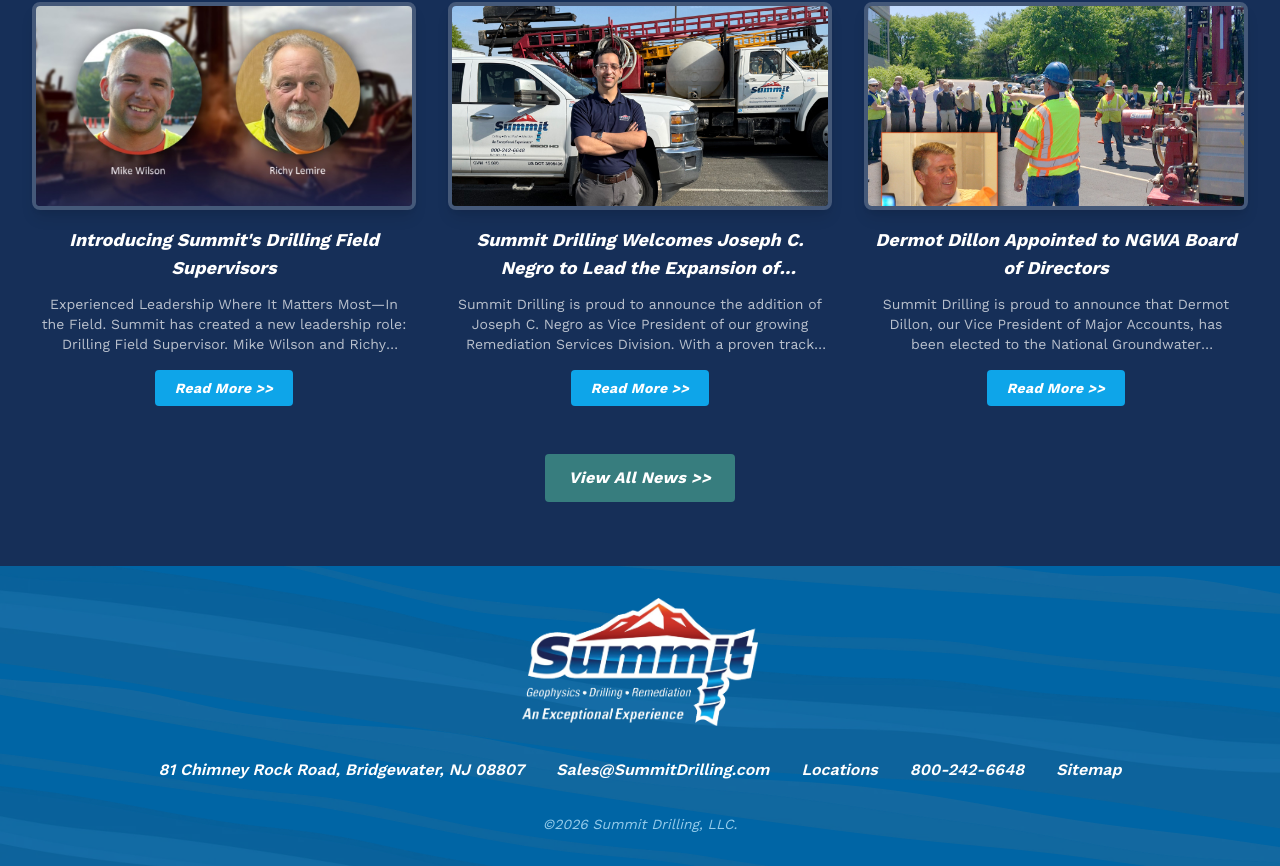
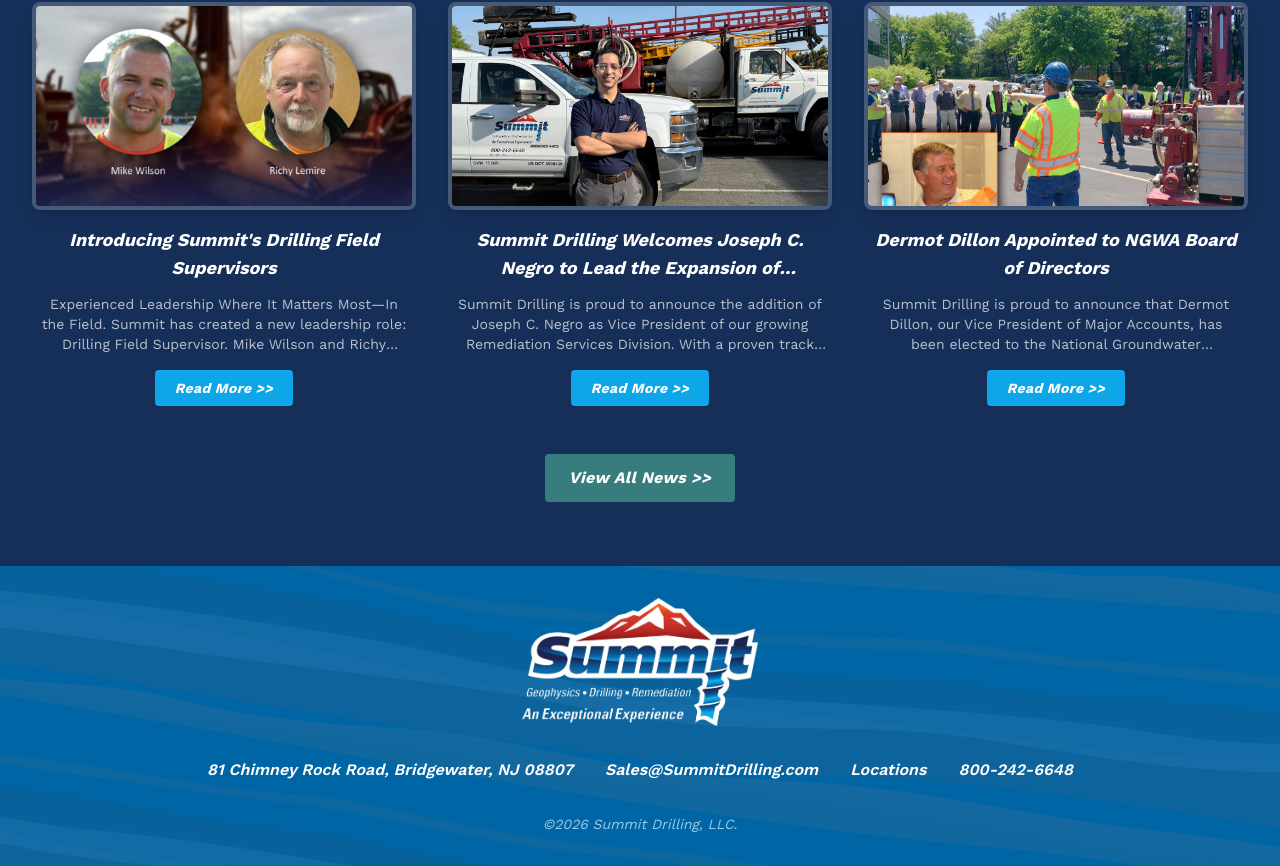
Before and after one commit to prakharbha/summit-drill, a Next.js app: page / in a window 1280 px wide. Shown: the part 4539-5405 px from the top of the page. Built offline with nearby package versions, Linux system fonts and the light colour scheme.

Commit message:
chore: Remove Sitemap link from footer (sitemap.xml still accessible for search engines)

```diff
--- a/components/layout/Footer.tsx
+++ b/components/layout/Footer.tsx
@@ -55,9 +55,6 @@
           <a href="tel:+18002426648" className="hover:text-sky-300 transition-colors">
             800-242-6648
           </a>
-          <Link href="/sitemap.xml" className="hover:text-sky-300 transition-colors">
-            Sitemap
-          </Link>
         </div>
 
         {/* Copyright */}
```
